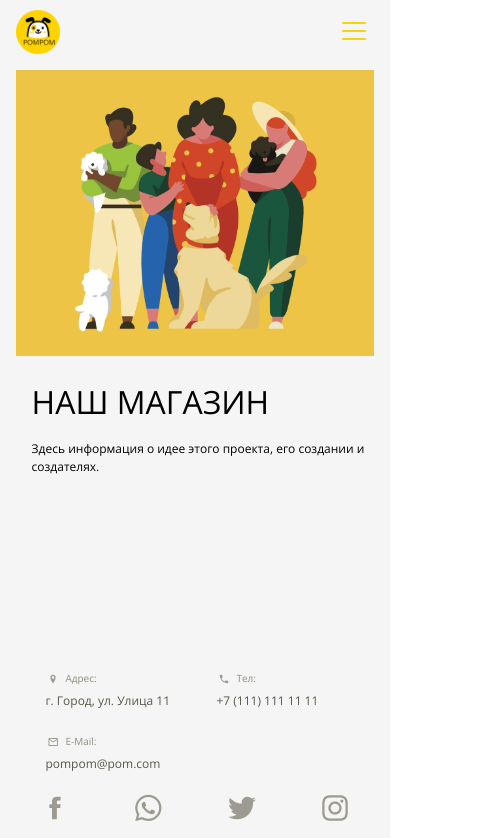
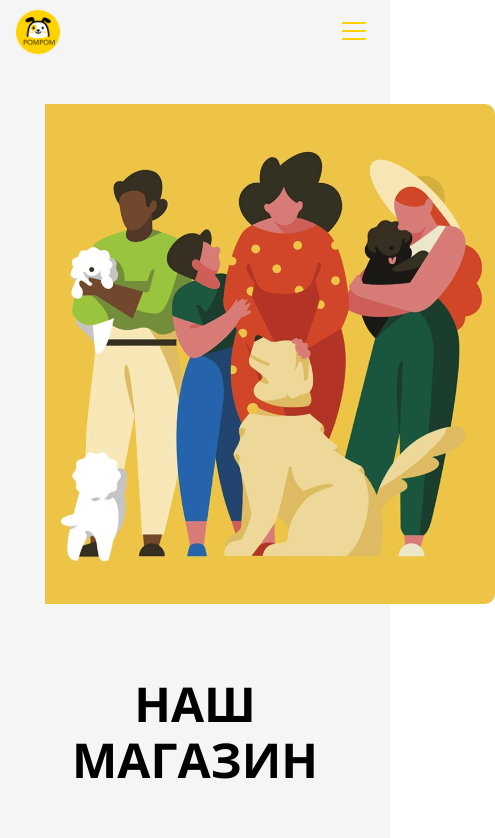
Before and after one commit to theendATM/PomPom-Dog-Shop, a React (Create React App) app: page /about in a window 390 px wide. Shown: the top 838 px of the page, 495 px wide, since content can reach past the window. Built offline with nearby package versions, Linux system fonts and the light colour scheme.

Commit message:
Revert "Merge branch 'mobile' of https://github.com/BiassedTomato/donstux into mobile"
This reverts commit eadbacd106579d9bba84fbfafbe2269ec35e75af, reversing
changes made to bbf104d42a9af71ea4d0d8d6b20eb188d2f4a6d9.

```diff
--- a/public/index.html
+++ b/public/index.html
@@ -32,7 +32,6 @@
 <body>
   <noscript>You need to enable JavaScript to run this app.</noscript>
   <div id="root"></div>
-  <div id="portal"></div>
   <!--
       This HTML file is a template.
       If you open it directly in the browser, you will see an empty page.
--- a/src/components/AnimalsFilter/AnimalsFilter.css
+++ b/src/components/AnimalsFilter/AnimalsFilter.css
@@ -69,5 +69,4 @@ select:focus{
     select{
         display: none;
     }
-
 }
--- a/src/components/BurgerMenu/BurgerMenu.css
+++ /dev/null
@@ -1,39 +0,0 @@
-#shade{
-    background: rgba(49, 47, 25, 0.3);
-    position: fixed;
-    width:100%;
-    height: 100%;
-    margin: 0;
-    top: 0;
-    z-index: 12;
-}
-#burger-menu{
-    background-color: #F4F5F4;
-    width:300px;
-    float:right;
-
-}
-
-#buttons-container{
-    z-index: 13;
-
-    display: flex;
-    flex-direction: column;
-    height:100vh;
-    top:0;
-}
-button{
-    appearance: none;
-    border: none;
-    background-color: #F4F5F4;;
-}
-
-button:active{
-    background-color: #FED60F;
-}
-
-@media screen and (max-width:415px) {
-    #shade{
-        display: block;
-    }
-}
--- a/src/components/BurgerMenu/BurgerMenu.js
+++ /dev/null
@@ -1,22 +0,0 @@
-import "./BurgerMenu.css"
-import Cross from "../Authorization/Vector.svg"
-import { createPortal } from "react-dom"
-
-export function BurgerMenu(props) {
-    if (!props.open)
-        return null;
-
-    return (
-        createPortal(
-            <div id="shade">
-                <div id="burger-menu">
-                    <img id="cross" src={Cross} />
-                    <div id="buttons-container">
-                        <button className="burger-button">Главная</button>
-                        <button className="burger-button">Все питомцы</button>
-                        <button className="burger-button">О нас</button>
-                        <button className="burger-button">Войти или зарегистрироваться</button>
-                    </div>
-                </div>
-            </div>), document.getElementById("portal"))
-}
--- a/src/components/Button/Button.js
+++ b/src/components/Button/Button.js
@@ -11,9 +11,6 @@ export const Button = (props) => {
     }
 
     return (
-        <div className='buttonContainer'>
-            <a className={style.button} style={buttonStyle} href=''>{props.text}</a>
-        </div>
-
+        <a className={style.button} style={buttonStyle} href=''>{props.text}</a>
     )
 }
--- a/src/components/Button/Button.module.css
+++ b/src/components/Button/Button.module.css
@@ -18,8 +18,4 @@
         font-size: 16px;
         line-height: 22px;
     }
-    .buttonContainer{
-        width: 1vw;
-        background-color: red !important;
-    }
 }
--- a/src/pages/CompanyInfo/CompanyInfo.css
+++ b/src/pages/CompanyInfo/CompanyInfo.css
@@ -31,38 +31,3 @@ p{
     gap: 50px;
     margin-bottom: 100px;
 }
-
-@media screen and (max-width: 415px) {
-    .CompanyInfo{
-        width: 92%;
-    }
-
-    h1{
-        font-size: 32px;
-        line-height: 36px;
-        font-weight: 400;
-        margin-left: 16px;
-    }
-    .mainInfo p{
-        font-size: 12px;
-        line-height: 18px;
-        text-align: start;
-        margin-left: 16px;
-    }
-
-    .mainBanner{
-        height:286px;
-        margin-top: 16px;
-        margin-bottom: 28px;
-
-    }
-
-    .mainBanner img{
-        height: 286px;
-    }
-
-    .mainInfo{
-        gap: 20px;
-        margin-bottom: 150px;
-    }
-}
--- a/src/pages/Main/Main.js
+++ b/src/pages/Main/Main.js
@@ -26,8 +26,8 @@ export const Main = () => {
                         <div className={style.ourInfoButtonWrapper}><Button text='Выбрать питомца' fontSize={20} /></div>
                     </div>
                     <div className={style.shopPictures}>
-                        <img className={style.imgLeft} src={image_left} alt='img_left' />
-                        <img className={style.imgRight} src={image_right} alt='img_right' />
+                        <img class={style.imgLeft} src={image_left} alt='img_left' />
+                        <img class={style.imgRight} src={image_right} alt='img_right' />
                     </div>
                 </div>
                 <div className={style.reasonToChoose}>
--- a/src/pages/PageBase.js
+++ b/src/pages/PageBase.js
@@ -1,10 +1,8 @@
 import { Header,Footer } from "../components"
-import { BurgerMenu } from "../components/BurgerMenu/BurgerMenu"
 
 export function PageBase(props) {
     return (
         <div className="App">
-            <BurgerMenu open={false}></BurgerMenu>
             <Header />
             {props.children}
             <Footer />
```
Also changed, not shown: src/components/AnimalsFilter/AnimalsFilter.js (+0 -9 lines).
